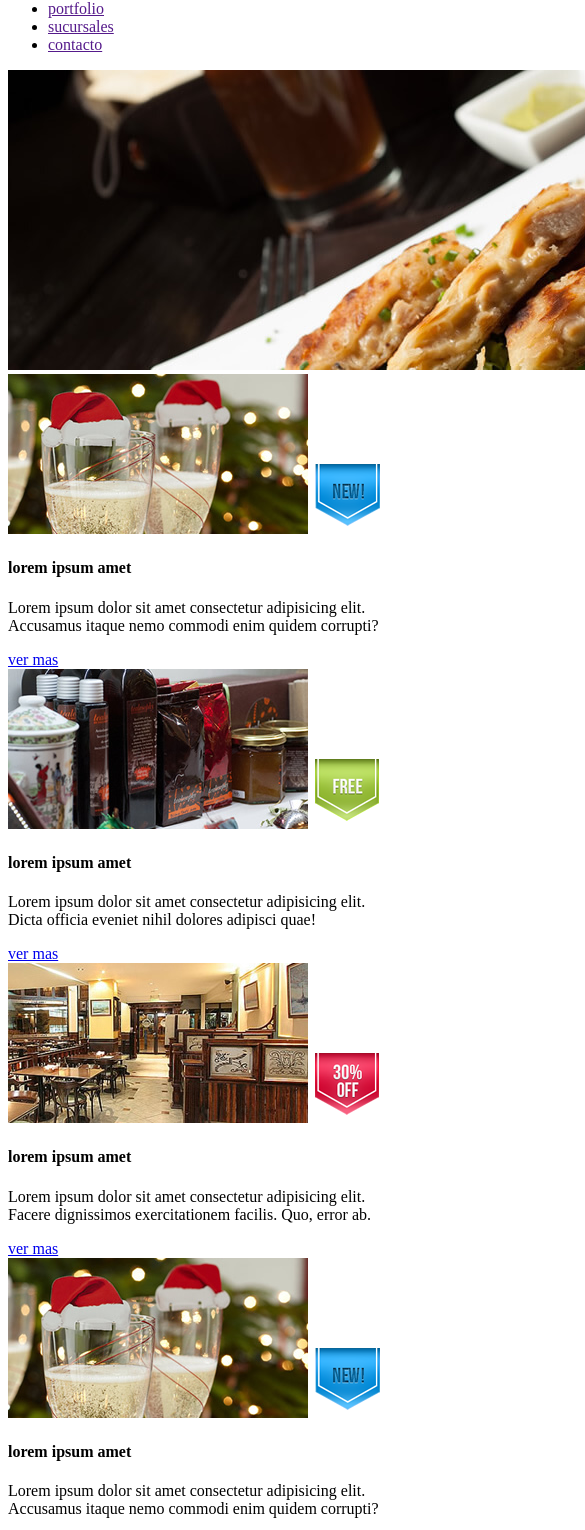
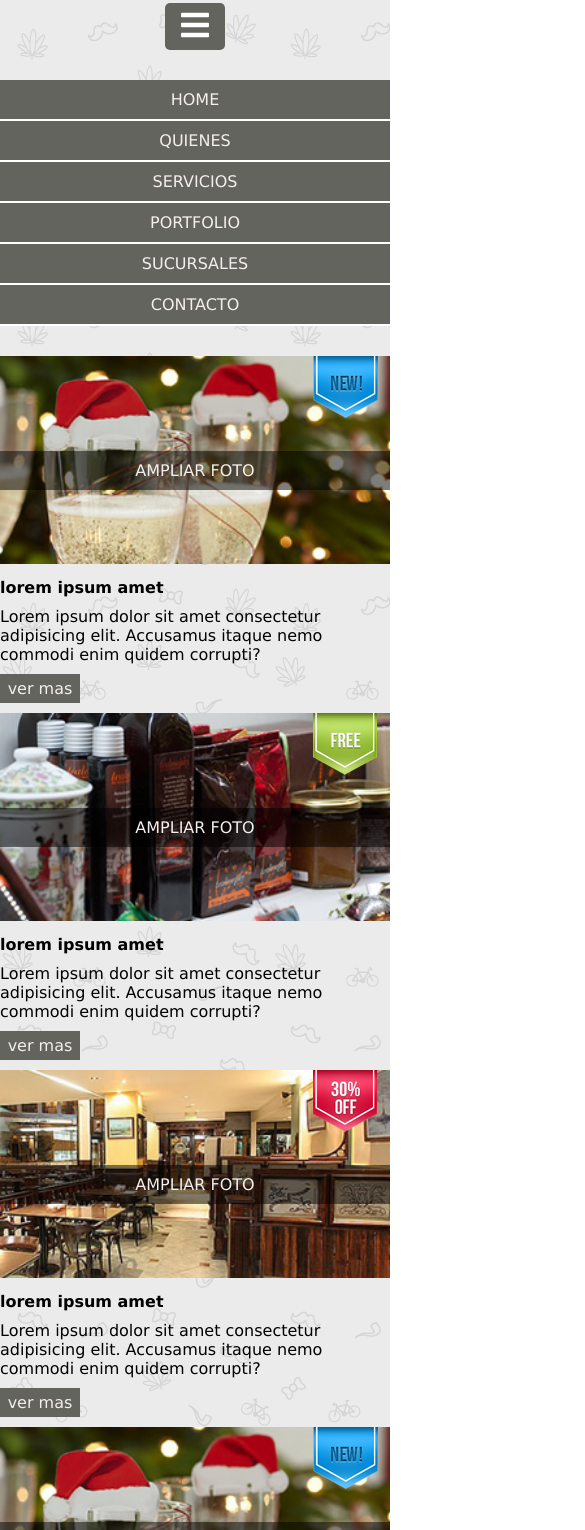
Before and after one commit to damianfe/kitchening, a website: page views/index.html in a window 390 px wide. Shown: the part 224-1754 px from the top of the page, 585 px wide, since content can reach past the window. Drawn offline with Linux system fonts and the light colour scheme.

Commit message:
mobile y tablet responsive

```diff
--- /dev/null
+++ b/public/css/footer.css
@@ -0,0 +1,8 @@
+.footer__menu li{
+    width: 100%;
+background-color: var(--colorRojo);
+text-transform: uppercase;
+text-align: center;
+padding: 10px 0;
+border-bottom: solid 2px white ;
+}
--- a/public/css/general.css
+++ b/public/css/general.css
@@ -0,0 +1,16 @@
+* {
+    box-sizing: content-box;
+    margin: 0;
+    padding: 0;
+}
+body{
+    font-family: Verdana, Geneva, Tahoma, sans-serif;
+}
+
+a{
+    text-decoration: none;
+    color:rgb(245, 238, 238);
+}
+li{
+    list-style: none;
+}
--- /dev/null
+++ b/public/css/header.css
@@ -0,0 +1,48 @@
+header {
+    width: 100%;
+}
+
+.header__logo {
+    background-image: url('/images/logo.jpg');
+    background-position: center;
+    background-size: cover;
+    border-radius: 50%;
+    border: solid 1px var(--colorGrisClaro);
+    height: 180px;
+    margin: 15px auto 30px;
+    width: 180px;
+}
+
+.header__burger {
+    background-color: var(--colorGrisOscuro);
+    border: none;
+    border-radius: 5px;
+    color: white;
+    display: block;
+    font-size: 32px;
+    margin: 0 auto 30px;
+    padding: 5px;
+    width: 50px;
+}
+
+.header__menu li {
+    width: 100%;
+    background-color: var(--colorGrisOscuro);
+    text-transform: uppercase;
+    text-align: center;
+    padding: 10px 0;
+    border-bottom: solid 2px white;
+}
+
+@media (min-width: 460px) {
+    .header__menu ul{
+        overflow: hidden;
+    }
+    .header__menu li {
+        float: left;
+        font-size:0.6rem ;
+        width: 15.5%;
+        margin-right:  1.17%; ;
+    }
+
+}
--- a/public/css/home.css
+++ b/public/css/home.css
@@ -0,0 +1,81 @@
+body.home {
+background-image: url('/images/bg-body.png');
+}
+.home__box-banner{
+    display: none;
+}
+.home__box-products {
+    margin: 30px 0;
+}
+
+.home__product {
+    width: 100%;
+}
+
+.home__product__image {
+    width: 100%;
+}
+
+.home__product__box-img {
+    position: relative;
+}
+
+.home__product__sticker {
+    position: absolute;
+    top: 0;
+    right: 10px;
+}
+.home__product__box__zoom{
+    background-color: rgba(0,0,0, 0.5);
+    display: inline-block;
+    text-transform:uppercase;
+    text-align: center;
+
+
+    padding: 10px 0;
+    position: absolute;
+    top:45%;
+    left: 0px;
+    width:100%;
+}
+.home__product h4{
+    margin: 10px 0;
+}
+.home__product__more{
+    background-color: var(--colorGrisOscuro);
+    display: inline-block;
+    margin: 10px 0;
+    padding: 5px 0;
+    text-align: center;
+    width: 80px;
+}
+/* tablets */
+@media (min-width:460px){
+
+    /* banner */
+
+    .home__box-banner {
+    display: block;
+    margin-top: 30px;
+    }
+
+    .home__box-banner img {
+    width: 100%;
+    }
+
+    /* products */
+    .home__box-products {
+    overflow: hidden;
+    }
+
+    .home__product {
+    width: 49%;
+    float: left;
+    margin-right: 2%;
+    }
+
+    .home__product:nth-child(even){
+    margin-right: 0;
+    }
+
+    }
--- a/public/css/styles.css
+++ b/public/css/styles.css
@@ -1,2 +1,5 @@
+@import './variables.css';
 @import'./general.css';
+@import'./header.css';
+@import'./footer.css';
 @import './home.css';
--- /dev/null
+++ b/public/css/variables.css
@@ -0,0 +1,5 @@
+:root {
+    --colorGrisClaro: #92908b;
+    --colorGrisOscuro:#63645d;
+    --colorRojo: red ;
+}
--- a/views/index.html
+++ b/views/index.html
@@ -11,12 +11,13 @@
     <title>kitchening</title>
 </head>
 
-<body>
+<body class="home">
     <header>
+        <div class="header__logo"></div>
 
-        <img src="/images/logo.jpg" alt="logo">
-        <button><i class="fas fa-bars"></i></button>
-        <nav>
+
+        <button class="header__burger"><i class="fas fa-bars"></i></button>
+        <nav class="header__menu">
             <ul>
                 <li><a href="">home</a></li>
                 <li><a href="">quienes</a></li>
@@ -29,70 +30,74 @@
 
     </header>
     <main>
-        <section class="box banner">
+        <section class="home__box-banner">
             <img src="/images/img-banner.jpg" alt="">
-            <section class="box-products">
-                <article>
-                    <div>
-                        <img src="/images/img-pdto-1.jpg" alt="" >
-                        <img src="/images/img-nuevo.png" alt="">
-                        <a href=""class="label"></a>
+        </section>
+            <section class="home__box-products">
+                <article class="home__product">
+                    <div class="home__product__box-img">
+                        <img class="home__product__image" src="/images/img-pdto-1.jpg" alt="">
+                        <img class="home__product__sticker" src="/images/img-nuevo.png" alt="">
+                        <a href=""class="home__product__box__zoom">ampliar foto</a>
                     </div>
                     <h4> lorem ipsum amet</h4>
                     <p>Lorem ipsum dolor sit amet consectetur adipisicing elit. Accusamus itaque nemo commodi enim quidem corrupti?</p>
-                    <a href="#">ver mas</a>
+                    <a class="home__product__more" href="#">ver mas</a>
 
                 </article>
-                <article class="box-products">
-                    <div>
-                        <img src="/images/img-pdto-2.jpg" alt="" width='300'>
-                        <img src="/images/img-gratis.png" alt="">
-
-                    </div>
-                    <h4>lorem ipsum amet</h4>
-                    <p>Lorem ipsum dolor sit amet consectetur adipisicing elit. Dicta officia eveniet nihil dolores adipisci quae!</p>
-                    <a href="#">ver mas</a>
-
-                </article>
-                <article class="box-products">
-                    <div>
-                        <img src="/images/img-pdto-3.jpg" alt="" width='300'>
-                        <img src="/images/img-descuento.png" alt="">
-                    </div>
-                    <h4>lorem ipsum amet</h4>
-                    <p>Lorem ipsum dolor sit amet consectetur adipisicing elit. Facere dignissimos exercitationem facilis. Quo, error ab.</p>
-                    <a href="#">ver mas</a>
-
-                </article>
-                <article>
-                    <div>
-                        <img src="/images/img-pdto-1.jpg" alt="" >
-                        <img src="/images/img-nuevo.png" alt="">
-                        <a href=""class="label"></a>
+                <article class="home__product">
+                    <div class="home__product__box-img">
+                        <img class="home__product__image" src="/images/img-pdto-2.jpg" alt="">
+                        <img class="home__product__sticker" src="/images/img-gratis.png" alt="">
+                        <a href=""class="home__product__box__zoom">ampliar foto</a>
                     </div>
                     <h4> lorem ipsum amet</h4>
                     <p>Lorem ipsum dolor sit amet consectetur adipisicing elit. Accusamus itaque nemo commodi enim quidem corrupti?</p>
-                    <a href="#">ver mas</a>
+                    <a class="home__product__more" href="#">ver mas</a>
 
                 </article>
-                <article class="box-products">
-                    <div>
-                        <img src="/images/img-pdto-2.jpg" alt="" width='300'>
-                        <img src="/images/img-gratis.png" alt="">
+                <article class="home__product">
+                    <div class="home__product__box-img">
+                        <img class="home__product__image" src="/images/img-pdto-3.jpg" alt="">
+                        <img class="home__product__sticker" src="/images/img-descuento.png" alt="">
+                        <a href=""class="home__product__box__zoom">ampliar foto</a>
                     </div>
-                    <h4>lorem ipsum amet</h4>
-                    <p>Lorem ipsum dolor sit amet consectetur adipisicing elit. Dicta officia eveniet nihil dolores adipisci quae!</p>
-                    <a href="#">ver mas</a>
+                    <h4> lorem ipsum amet</h4>
+                    <p>Lorem ipsum dolor sit amet consectetur adipisicing elit. Accusamus itaque nemo commodi enim quidem corrupti?</p>
+                    <a class="home__product__more" href="#">ver mas</a>
 
                 </article>
-                <article class="box-products">
-                    <div>
-                        <img src="/images/img-pdto-3.jpg" alt="" width='300'>
-                        <img src="/images/img-descuento.png" alt="">
+                <article class="home__product">
+                    <div class="home__product__box-img">
+                        <img class="home__product__image" src="/images/img-pdto-1.jpg" alt="">
+                        <img class="home__product__sticker" src="/images/img-nuevo.png" alt="">
+                        <a href=""class="home__product__box__zoom">ampliar foto</a>
                     </div>
-                    <h4>lorem ipsum amet</h4>
-                    <p>Lorem ipsum dolor sit amet consectetur adipisicing elit. Facere dignissimos exercitationem facilis. Quo, error ab.</p>
-                    <a href="#">ver mas</a>
+                    <h4> lorem ipsum amet</h4>
+                    <p>Lorem ipsum dolor sit amet consectetur adipisicing elit. Accusamus itaque nemo commodi enim quidem corrupti?</p>
+                    <a class="home__product__more" href="#">ver mas</a>
+
+                </article>
+                <article class="home__product">
+                    <div class="home__product__box-img">
+                        <img class="home__product__image" src="/images/img-pdto-2.jpg" alt="">
+                        <img class="home__product__sticker" src="/images/img-gratis.png" alt="">
+                        <a href=""class="home__product__box__zoom">ampliar foto</a>
+                    </div>
+                    <h4> lorem ipsum amet</h4>
+                    <p>Lorem ipsum dolor sit amet consectetur adipisicing elit. Accusamus itaque nemo commodi enim quidem corrupti?</p>
+                    <a class="home__product__more" href="#">ver mas</a>
+
+                </article>
+                <article class="home__product">
+                    <div class="home__product__box-img">
+                        <img class="home__product__image" src="/images/img-pdto-3.jpg" alt="">
+                        <img class="home__product__sticker" src="/images/img-descuento.png" alt="">
+                        <a href=""class="home__product__box__zoom">ampliar foto</a>
+                    </div>
+                    <h4> lorem ipsum amet</h4>
+                    <p>Lorem ipsum dolor sit amet consectetur adipisicing elit. Accusamus itaque nemo commodi enim quidem corrupti?</p>
+                    <a class="home__product__more" href="#">ver mas</a>
 
                 </article>
 
@@ -103,7 +108,7 @@
 
     </main>
     <footer>
-        <nav>
+        <nav class="footer__menu">
             <ul>
                 <li><a href="">home</a></li>
                 <li><a href="">quienes</a></li>
```
